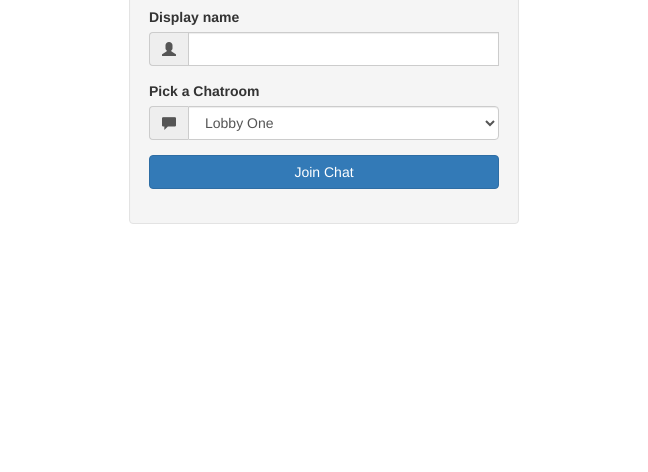
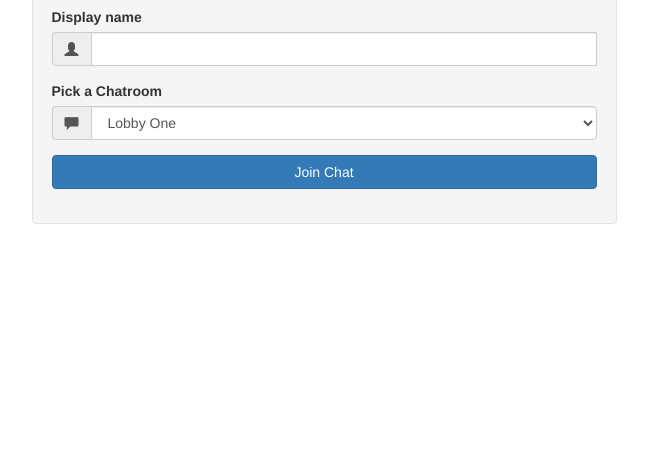
Before and after one commit to francoisdillinger/socket-basics, a website: page public/index.html in a window 1280 px wide. Shown: the part 328-800 px from the top of the page, without its empty margins (316-964 px from the left). Drawn offline with nearby package versions, Linux system fonts and the light colour scheme.

Commit message:
Editing errors

```diff
--- a/public/index.html
+++ b/public/index.html
@@ -1,7 +1,9 @@
 <!doctype html>
 <html>
     <head>
-        <meta charset="UTF-8">
+        <meta charset="utf-8">
+        <meta http-equiv="X-UA-Compatible" content="IE=edge">
+        <meta name="viewport" content="width=device-width, initial-scale=1">
         <title>Socket.io Basics</title>
         <link rel="stylesheet" href="https://maxcdn.bootstrapcdn.com/bootstrap/3.3.7/css/bootstrap.min.css" integrity="sha384-BVYiiSIFeK1dGmJRAkycuHAHRg32OmUcww7on3RYdg4Va+PmSTsz/K68vbdEjh4u" crossorigin="anonymous">
         <link rel="stylesheet" href="style.css">
@@ -10,7 +12,7 @@
         <div class="vertical-center">
             <div class="container">
                 <div class="row">
-                    <div class="col-xs-10 col-xs-offset-1 col-md-4 col-md-offset-4 well">
+                    <div class="col-xs-12 col-sm-10 col-sm-offset-1 col-md-6 col-md-offset-3 well">
                         <h1 class="text-center">Join Chat</h1>
                         <form action="/chat.html">
                             <div class="form-group">
```
Also changed, not shown: public/chat.html (+3 -1 lines).
